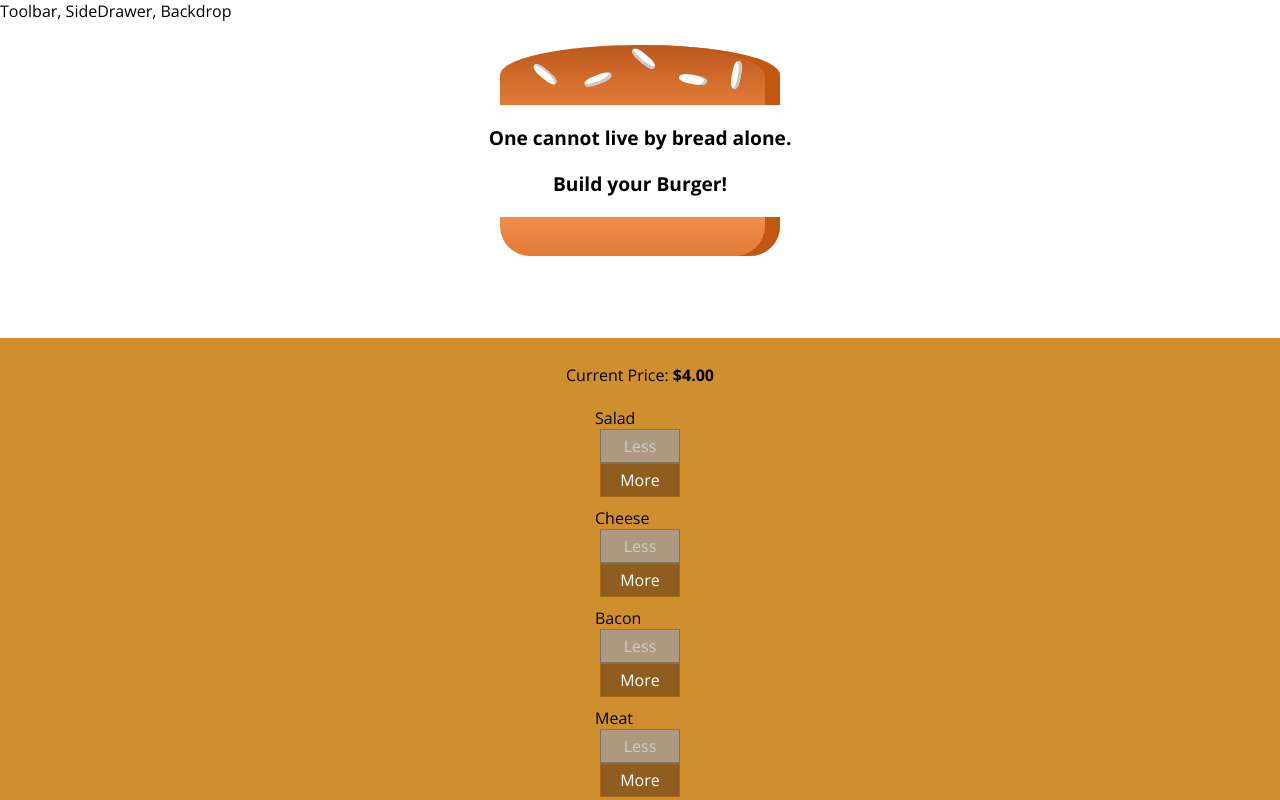
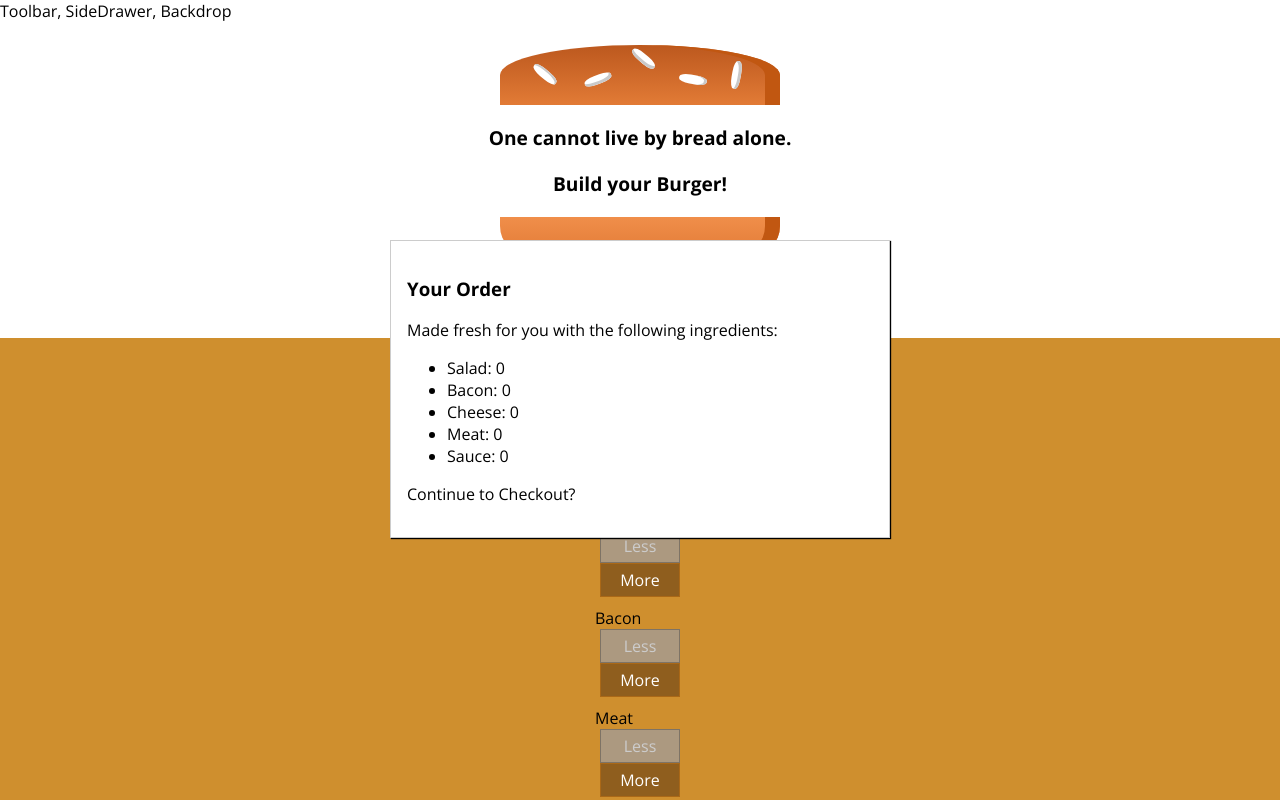
Before and after one commit to DMXMax/burgerBuilder, a React app: page / in a window 1280 px wide. Shown: the top 800 px of the page. Built offline with nearby package versions, Linux system fonts and the light colour scheme.

Commit message:
Added Ordersummary

```diff
--- /dev/null
+++ b/src/components/Burger/OrderSummary/OrderSummary.js
@@ -0,0 +1,25 @@
+import React from 'react';
+import Aux from '../../../hoc/AuxFile';
+
+const orderSummary = (props)=>{
+  const ingredientSummary = Object.keys(props.ingredients)
+    .map(key=>{
+      return (
+        <li>
+        <span style={{textTransform:'capitalize'}}>{key}</span >: {props.ingredients[key]}
+        </li>
+      );
+    });
+  return (
+    <Aux>
+      <h3>Your Order</h3>
+      <p>Made fresh for you with the following ingredients:</p>
+      <ul>
+      {ingredientSummary}
+      </ul>
+      <p>Continue to Checkout?</p>
+    </Aux>
+  );
+};
+
+export default orderSummary
--- a/src/components/UI/Modal/Modal.js
+++ b/src/components/UI/Modal/Modal.js
@@ -2,7 +2,7 @@
 import classes from './Modal.css';
 
 const modal = (props) => (
-  <div className = {classes.Model}>
+  <div className = {classes.Modal}>
   {props.children}
   </div>
 );
--- a/src/containers/BurgerBuilder/BurgerBuilder.js
+++ b/src/containers/BurgerBuilder/BurgerBuilder.js
@@ -1,7 +1,9 @@
 import React, {Component} from 'react';
 import Aux from '../../hoc/AuxFile';
-import Burger from '../../components/Burger/Burger'
-import BuildControls from '../../components/Burger/BuildControls/BuildControls'
+import Burger from '../../components/Burger/Burger';
+import BuildControls from '../../components/Burger/BuildControls/BuildControls';
+import Modal from '../../components/UI/Modal/Modal';
+import OrderSummary from '../../components/Burger/OrderSummary/OrderSummary';
 
 const INGREDIENT_PRICES = {
     salad: 0.00,
@@ -9,7 +11,7 @@
     meat: 2,
     bacon: 1.25,
     sauce: .25
-}
+};
 
 class BurgerBuilder extends Component{
     state={
@@ -66,6 +68,7 @@
             disableInfo[key] = disableInfo[key] <=0;
         }
         return (<Aux>
+            <Modal><OrderSummary ingredients={this.state.ingredients}/></Modal>
             <Burger ingredients={this.state.ingredients}/>
             <BuildControls ingredientAdded = {this.addIngredientHandler}
                 ingredientRemoved={this.removeIngredientHandler}
```
